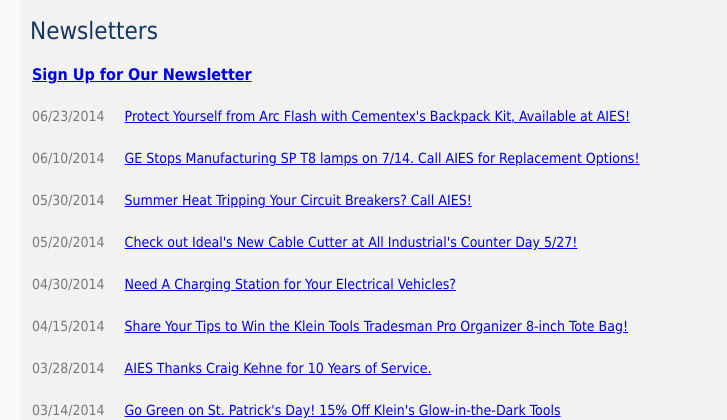
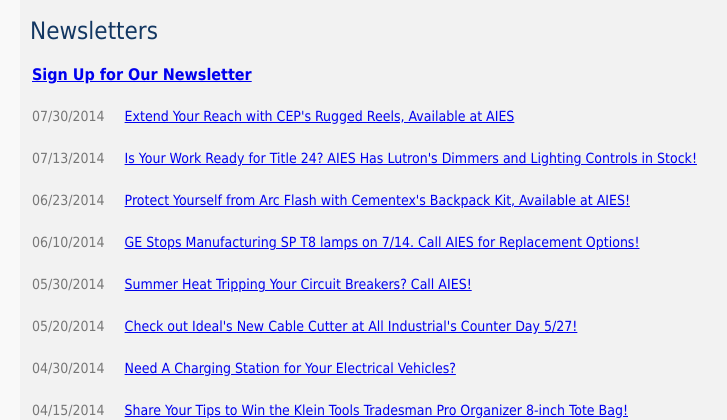
Before and after one commit to spicyspirit/aies, a Django app: template all-industrial-hrd/templates/newsletters.html in a window 1280 px wide. Shown: the part 162-582 px from the top of the page, without its empty margins (140-867 px from the left). Run offline with Django 3.2, Linux system fonts and the light colour scheme; the template is opened without the code that fills it, so the values that code supplies are empty.

Commit message:
Update newsletter.html file
I just added two newsletters in July to this file. Now I'm going to upload the two newsletter files to the newsletter folder.

```diff
--- a/all-industrial-hrd/templates/newsletters.html
+++ b/all-industrial-hrd/templates/newsletters.html
@@ -18,8 +18,18 @@
         <h4>
             <a href="http://eepurl.com/fWInn" target="_blank" title="Sign Up for Our Newsletter">Sign Up for Our Newsletter</a>
         </h4>
-		<br>
-		<p>
+	<br>
+	<p>
+            07/30/2014 &nbsp;&nbsp;&nbsp;
+            <a href="_newsletters/CEP-Rugged-Reels-Available-at-AIES.htm" title="Extend Your Reach with CEP's Rugged Reels, Available at AIES">Extend Your Reach with CEP's Rugged Reels, Available at AIES</a>
+        </p>
+        <br>
+	<p>
+            07/13/2014 &nbsp;&nbsp;&nbsp;
+            <a href="_newsletters/Title-24-AIES-Lutron- Dimmers-and-Lighting-Controls-in-Stock.htm" title="Is Your Work Ready for Title 24? AIES Has Lutron's Dimmers and Lighting Controls in Stock!">Is Your Work Ready for Title 24? AIES Has Lutron's Dimmers and Lighting Controls in Stock!</a>
+        </p>
+        <br>
+	<p>
             06/23/2014 &nbsp;&nbsp;&nbsp;
             <a href="_newsletters/Protect-Yourself-from-Arc-Flash-with-Cementex-Backpack-Kit-Available-at-AIES.htm" title="Protect Yourself from Arc Flash with Cementex's Backpack Kit, Available at AIES!">Protect Yourself from Arc Flash with Cementex's Backpack Kit, Available at AIES!</a>
         </p>
```
